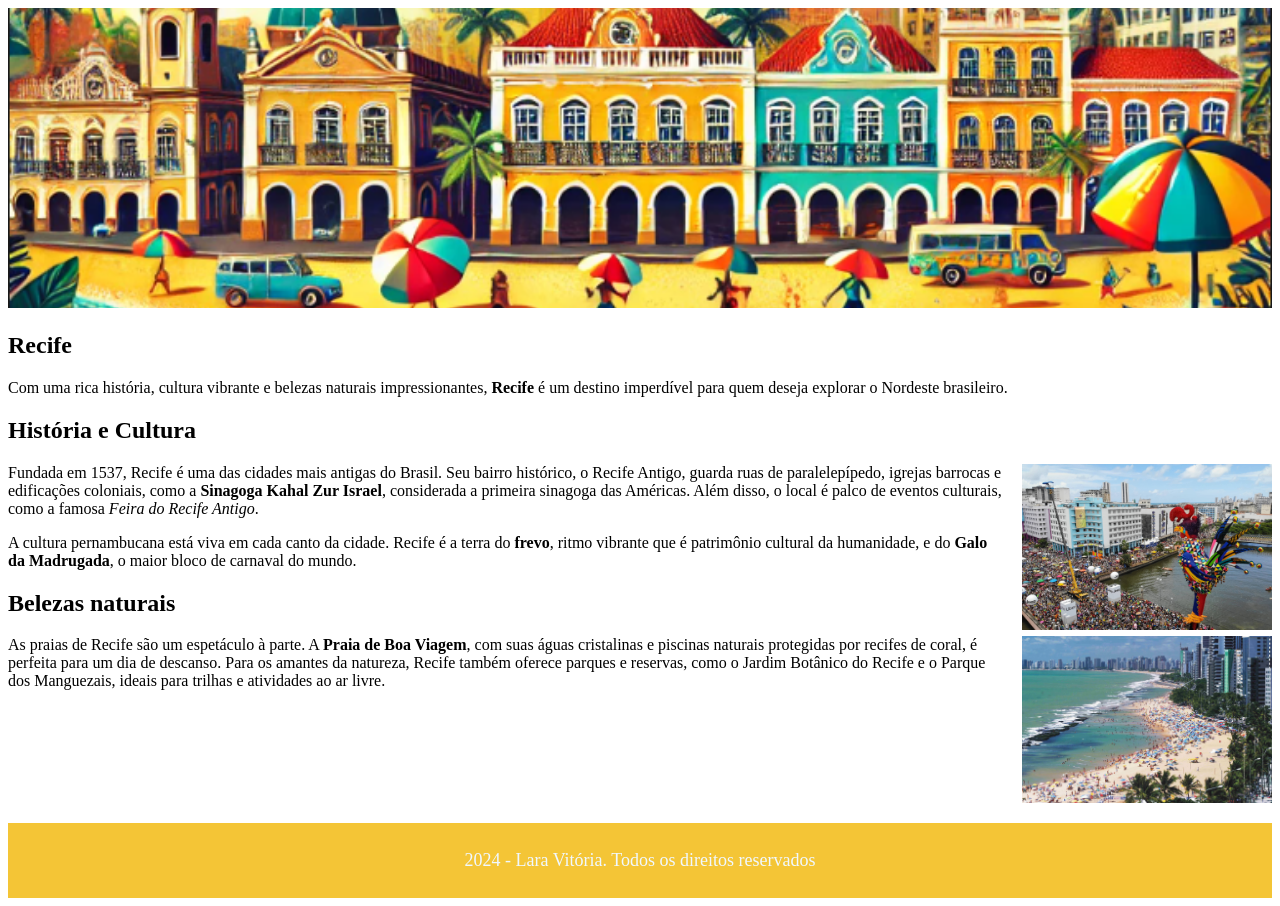
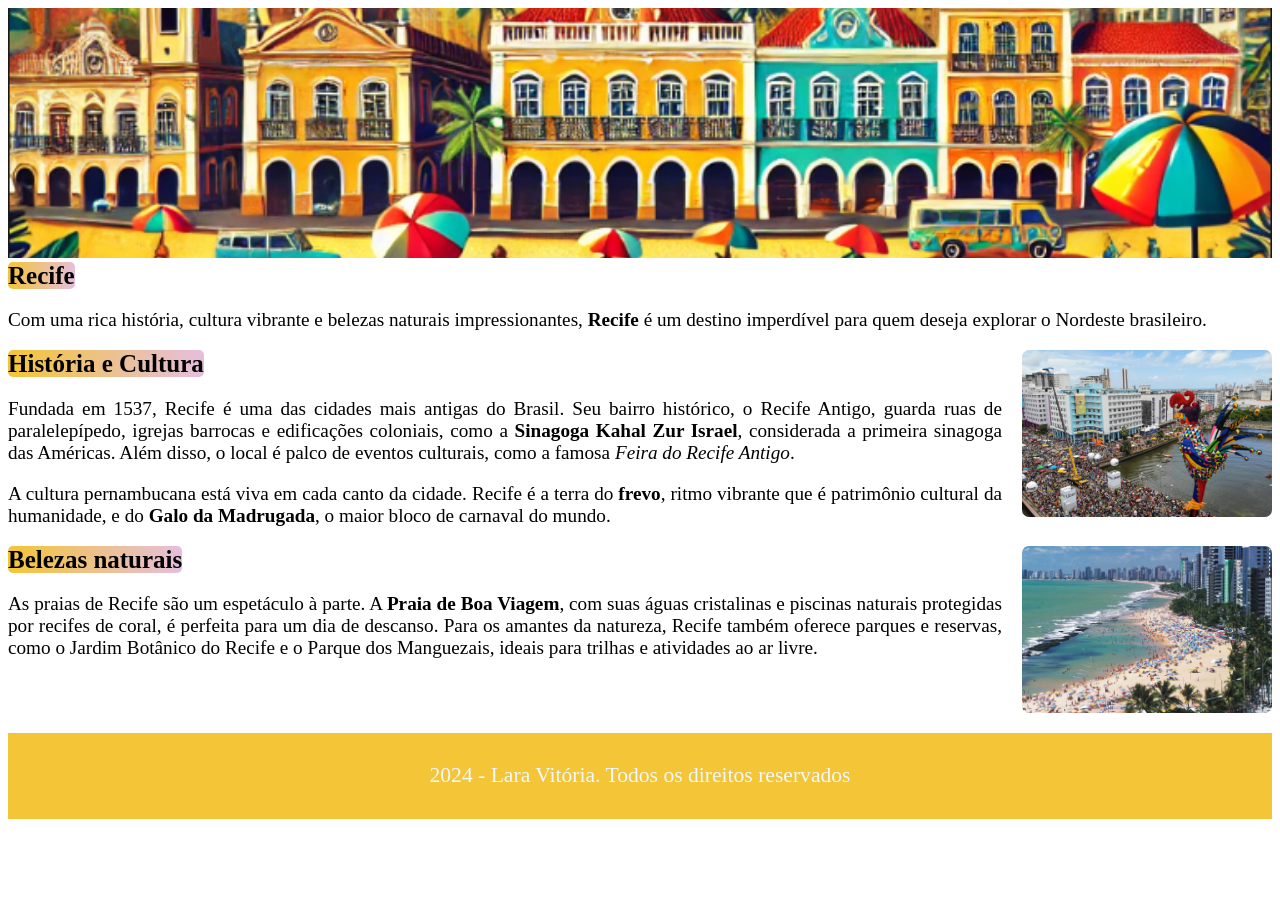
Before and after one commit to larav1/cloud-dev-exercises, a plain HTML site: page 4. HTML e CSS/Desenvolvimento_3/index.html in a window 1280 px wide. After the commit the page ends 827 px from the top, so only its background shows below. Drawn offline with Linux system fonts and the light colour scheme.

Commit message:
Finalizando o site

```diff
--- a/4. HTML e CSS/Desenvolvimento_3/index.html
+++ b/4. HTML e CSS/Desenvolvimento_3/index.html
@@ -5,10 +5,25 @@
     <meta name="viewport" content="width=device-width, initial-scale=1.0">
     <title>Recife</title>
     <style>
+        p {
+            font-size:larger;
+            text-align: justify;
+
+        }
         .banner img {
             width: 100%;
-            height: 300px; /* Altura fixa do banner */
-            object-fit: cover; /* Garante um ajuste elegante */
+            height: 250px; /* Altura fixa do banner */
+            object-fit: cover;
+        }
+        .gradiente {
+            background: linear-gradient(95deg, #f4c536, #e5bee0);
+            display: inline;
+            font-size: 25px;
+            font-weight: bold;
+            text-align: center;
+            margin: 50px 0;
+            border-radius: 5px;
+
         }
 
         /* Imagens alinhadas à direita */
@@ -16,6 +31,7 @@
             float: right;
             margin-left: 20px;
             max-width: 250px;
+            border-radius: 7px;
 
         }
         .paisagem {
@@ -23,8 +39,9 @@
             margin-left: 20px;
             max-width: 250px;
             margin-bottom: 20px;
+            border-radius: 7px;
         }
-
+        /* Estilização do rodapé */
         .rodape {
             clear: both;
             display:flex;
@@ -36,6 +53,7 @@
             color: aliceblue; /* Cor do texto */
         }
 
+
     </style>
 </head>
 <body>
@@ -43,17 +61,17 @@
         <img src="./img/Recife_ia.png" alt="Banner">
     </header>
     <section>
-        <h1>Recife</h1>
+        <h1 class="gradiente">Recife</h1>
         <p>Com uma rica história, cultura vibrante e belezas naturais impressionantes, <strong>Recife</strong> é um destino imperdível para quem deseja explorar o Nordeste brasileiro.</p>
     </section>
     <section>
-        <h2>História e Cultura</h2>
+        <h1 class="gradiente">História e Cultura</h1>
         <img src="./img/galo_madrugada.jpg" alt="Galo da madrugada" class="galo">
         <p>Fundada em 1537, Recife é uma das cidades mais antigas do Brasil. Seu bairro histórico, o Recife Antigo, guarda ruas de paralelepípedo, igrejas barrocas e edificações coloniais, como a <strong>Sinagoga Kahal Zur Israel</strong>, considerada a primeira sinagoga das Américas. Além disso, o local é palco de eventos culturais, como a famosa <em>Feira do Recife Antigo</em>.</p>
         <p>A cultura pernambucana está viva em cada canto da cidade. Recife é a terra do <strong>frevo</strong>, ritmo vibrante que é patrimônio cultural da humanidade, e do <strong>Galo da Madrugada</strong>, o maior bloco de carnaval do mundo.</p>
     </section>
     <section>
-        <h1>Belezas naturais</h1>
+        <h1 class="gradiente">Belezas naturais</h1>
         <img src="./img/praia.jpg" alt="Belezas naturais" class="paisagem">
         <p>As praias de Recife são um espetáculo à parte. A <strong>Praia de Boa Viagem</strong>, com suas águas cristalinas e piscinas naturais protegidas por recifes de coral, é perfeita para um dia de descanso. Para os amantes da natureza, Recife também oferece parques e reservas, como o Jardim Botânico do Recife e o Parque dos Manguezais, ideais para trilhas e atividades ao ar livre.</p>
     </section>
```
